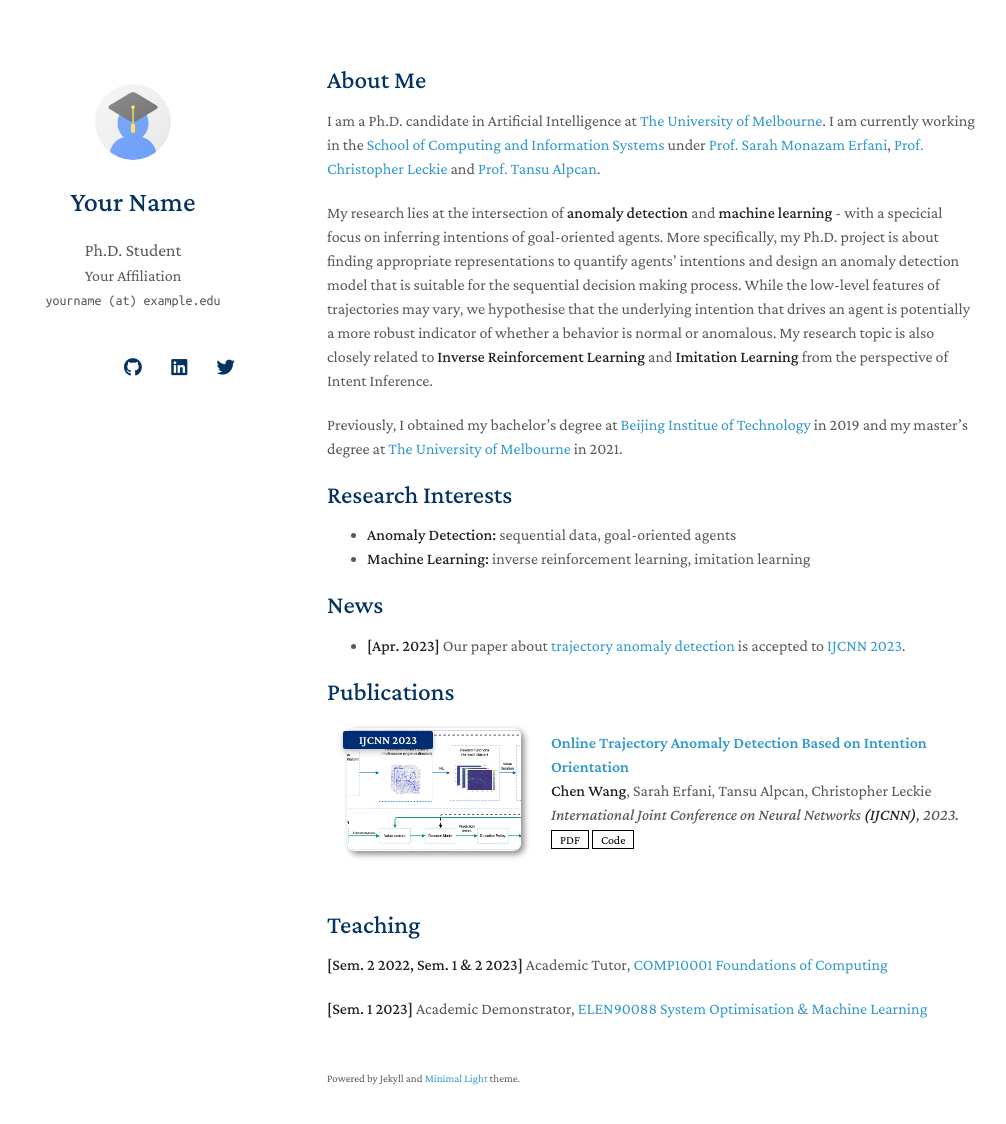
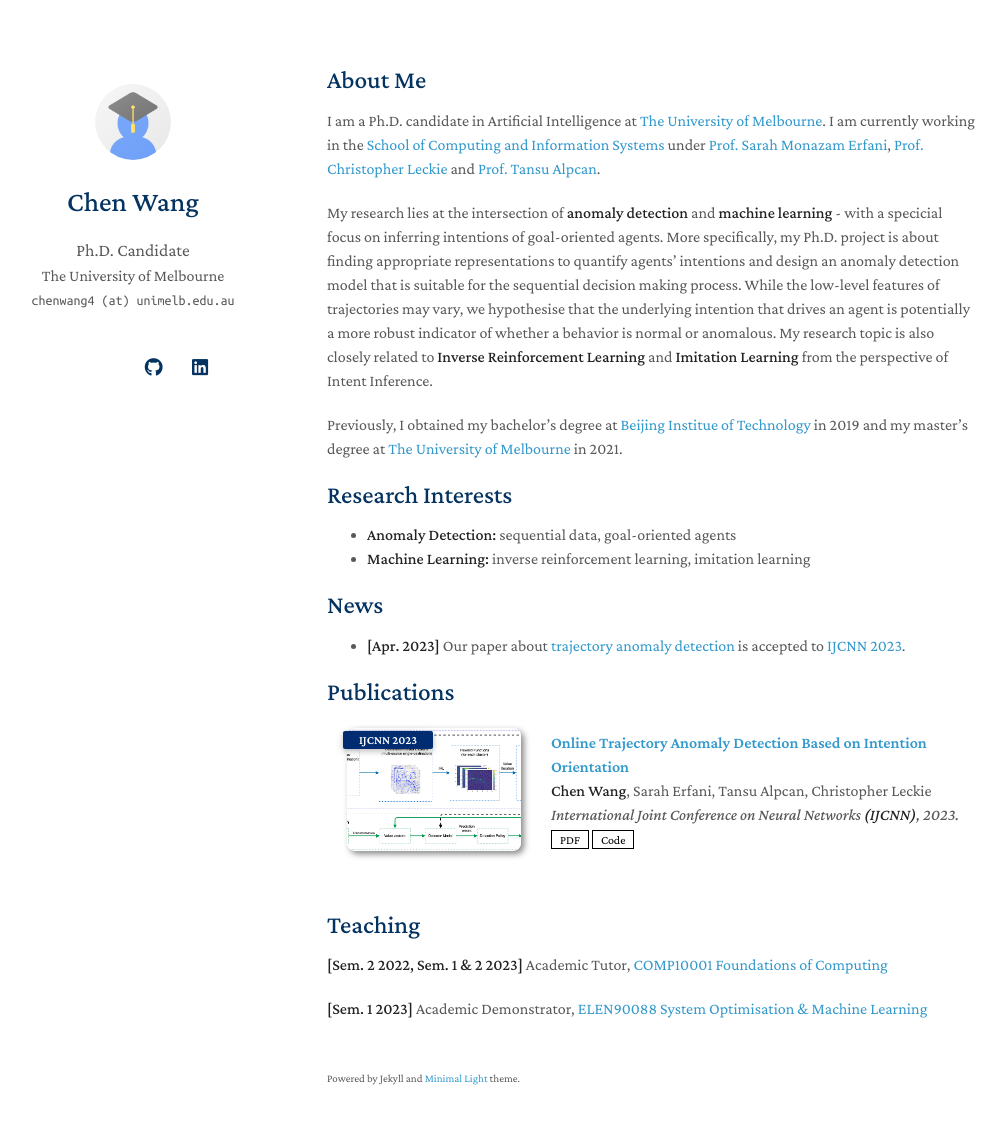
Before and after one commit to chenwang4/chenwang4.github.io, a Jekyll site: the page built from index.md, in a window 1280 px wide and 1159 px high. Shown: the top 1124 px of the window, without its empty margins (143-1149 px from the left). Built offline with Jekyll 4.4.1, drawn with Linux system fonts in a browser that asks for light colours; nearby versions of some CDN libraries; a style sheet for code colours, icons or effects is not loaded; our own code applies the rules of GitHub Pages for plain Markdown files.

Commit message:
Update _config.yml

```diff
--- a/_config.yml
+++ b/_config.yml
@@ -1,8 +1,8 @@
 # Basic Information
-title: Your Name
-position: Ph.D. Student
-affiliation: Your Affiliation
-email: yourname (at) example.edu
+title: Chen Wang
+position: Ph.D. Candidate
+affiliation: The University of Melbourne
+email: chenwang4 (at) unimelb.edu.au
 
 # Search Engine Optimization (SEO)
 # The following information is used to improve the website traffic from search engines, e.g., Google.
@@ -14,9 +14,9 @@ canonical: https://minimal-light-theme.yliu.me/
 # If you don't need one of them, you may delete the corresponding line.
 google_scholar: https://scholar.google.com/
 cv_link: assets/files/curriculum_vitae.pdf
-github_link: https://github.com/
-linkedin: https://www.linkedin.com/
-twitter: https://twitter.com/
+github_link: https://github.com/chenwang4
+linkedin: https://www.linkedin.com/in/chen-wang-916b0421a/
+#twitter: https://twitter.com/
 
 # Images (e.g., your profile picture and your website's favicon)
 # "favicon" and "favicon_dark" are used for the light and dark modes, respectively.
```
